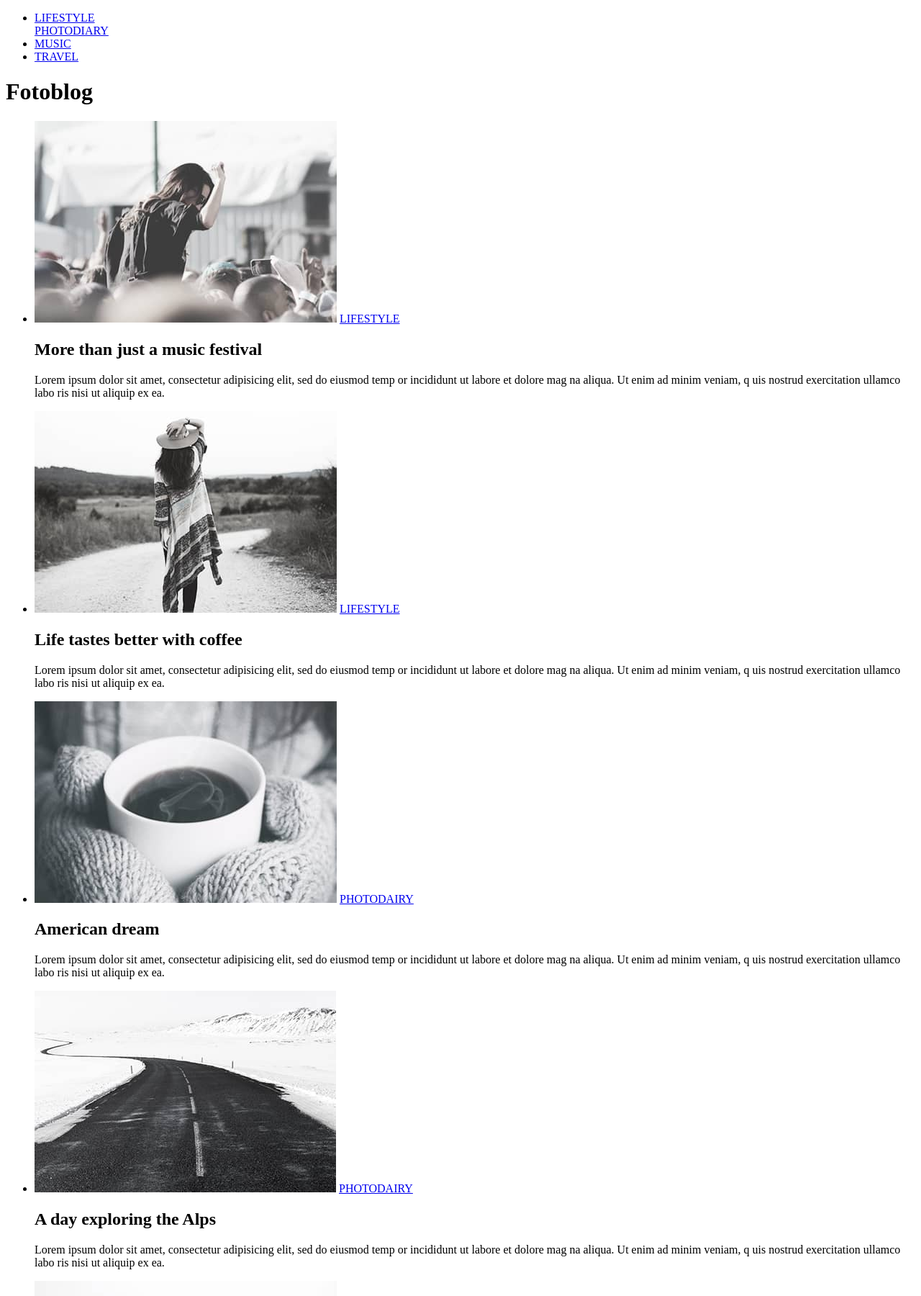
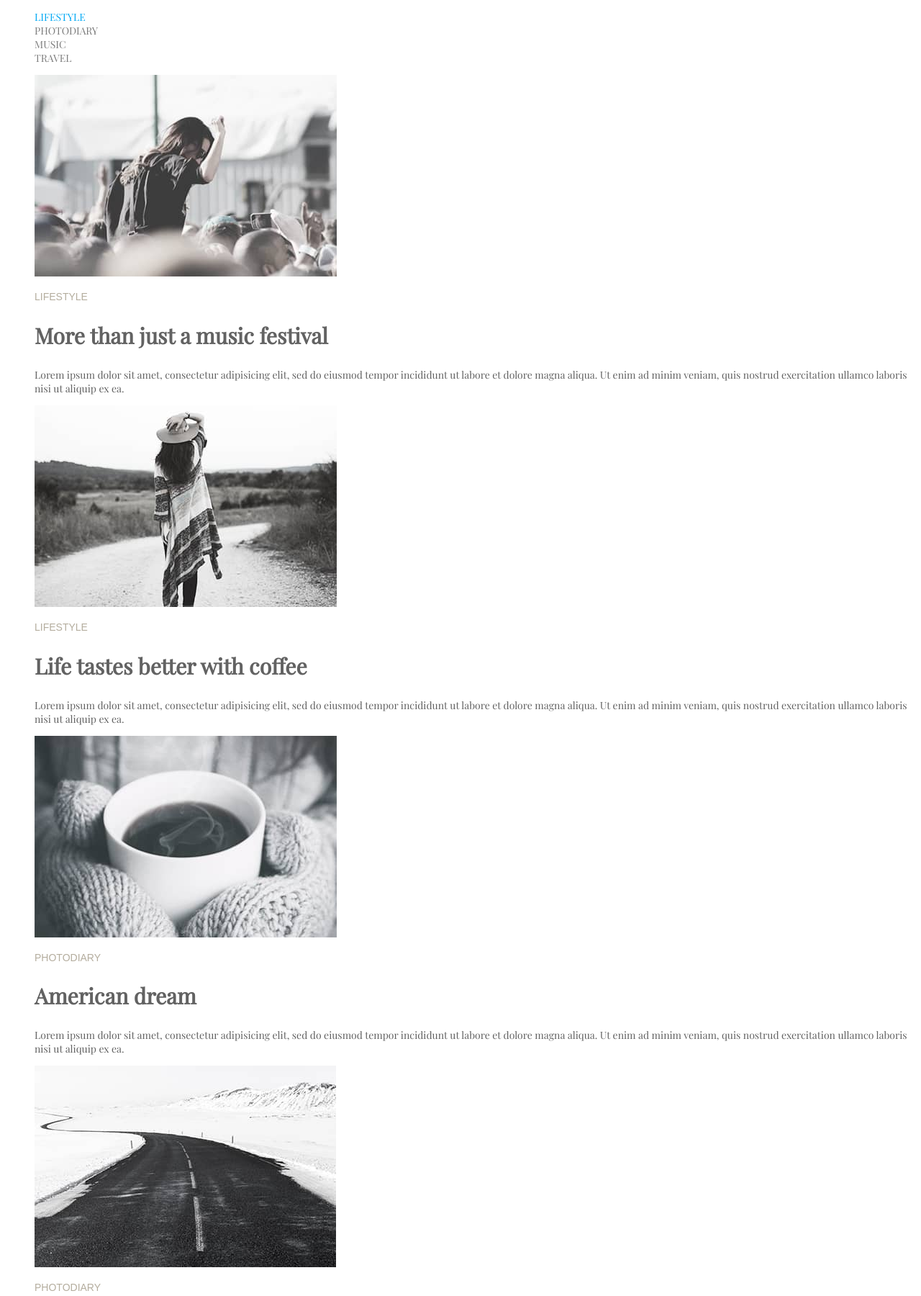
Before and after one commit to Hlib612/photoblog_new, a plain HTML site: page index.html in a window 1280 px wide. Shown: the top 1800 px of the page at 72% size. Drawn offline with nearby package versions, Linux system fonts and the light colour scheme.

Commit message:
add files and images

```diff
--- /dev/null
+++ b/css/style.css
@@ -0,0 +1,46 @@
+:root{
+    --main-text-color: #626262;
+    --accent-color: #03A9F4;
+    --bg-color: #FFFFFF;
+    --scnd-color: #B4AD9E;
+    --header-link-color: #7D7D7D;
+    --main-text-size: 14px;
+    --title-text-size: 30px;
+    }
+    body{
+    font-family: "Playfair Display", serif;
+    font-optical-sizing: auto;
+    font-weight: 400;
+    font-style: normal;
+    background-color: var(--bg-color);
+    color: var(--main-text-color);
+    font-size: var(--main-text-size);
+    }
+    ul{
+        list-style-type: none;
+    }
+    a{
+        text-decoration: none;
+    }
+    .header-link{
+        color: var(--header-link-color);
+    }
+    .header-link:hover,
+    .header-link:focus{
+        color: var(--accent-color);
+    }
+    .header-link.current{
+        color: var(--accent-color);
+    }
+    .galary-title {
+        font-size: var(--title-text-size);
+    }
+    .galary-name > a {
+        font-family: "Ubuntu", sans-serif;
+        color: var(--scnd-color);
+    }
+    /* .ubuntu-light {
+    font-family: "Ubuntu", sans-serif;
+    font-weight: 300;
+    font-style: normal;
+    } */
--- a/index.html
+++ b/index.html
@@ -1,109 +1,79 @@
 <!DOCTYPE html>
 <html lang="en">
   <head>
-    <meta charset="UTF-8">
-    <meta name="viewport" content="width=device-width, initial-scale=1.0">
+    <meta charset="UTF-8" />
+    <meta name="viewport" content="width=device-width, initial-scale=1.0" />
     <title>PHOTOBLOG</title>
+    <link rel="stylesheet" href="/css/style.css" />
+    <link rel="preconnect" href="https://fonts.googleapis.com" />
+    <link rel="preconnect" href="https://fonts.gstatic.com" crossorigin />
+    <link
+      href="https://fonts.googleapis.com/css2?family=Playfair+Display&display=swap"
+      rel="stylesheet"
+    />
   </head>
   <body>
-    <header>
-        <ul>
+    <header class="header">
+        <nav class="header-nav">
+        <ul class="header-list">
+        <li class="header-list-item">
+        <a class="header-link current" href="./">LIFESTYLE</a>
+        </li>
+        <li class="header-list-item">
+        <a class="header-link" href="./">PHOTODIARY</a>
+        </li class="header-list-item">
         <li>
-                <a href="./">LIFESTYLE</a>
-                    </li>
-                        <a href="./">PHOTODIARY</a>
+        <a class="header-link" href="./">MUSIC</a>
+        </li class="header-list-item">
         <li>
-                             <a href="./">MUSIC</a>
-                                 </li>
-                                 <li>
-                                     <a href="./">TRAVEL</a>
+        <a class="header-link" href="./">TRAVEL</a>
         </li>
         </ul>
-
+        </nav>
         </header>
 
-    <main>
-        <sectson>
-            <h1>Fotoblog</h1>
-                <ul>
-                    <li>
-                        <img src="./images/1 1 (1).jpg" alt="concert"/>
-                        <a href="./">LIFESTYLE</a>
-                        <h2>More than just a music festival</h2>
-                        <p>Lorem ipsum dolor sit amet, consectetur
-                             adipisicing elit, sed do eiusmod temp
-                             or incididunt ut labore et dolore mag
-                             na aliqua. Ut enim ad minim veniam, q
-                             uis nostrud exercitation ullamco labo
-                             ris nisi ut aliquip ex ea.</p>
+        <main class="galary">
+            <ul class="galary-list">
+            <li class="galary-list-item">
+            <img class="galary-image" src="./images/1 1 (1).jpg">
+            <p class="galary-name"><a href="./">LIFESTYLE</a></p>
+            <h2 class="galary-title">More than just a music festival</h2>
+            <p class="galary-description">Lorem ipsum dolor sit amet, consectetur adipisicing elit, sed do eiusmod tempor incididunt ut labore et dolore magna aliqua. Ut enim ad minim veniam, quis nostrud exercitation ullamco laboris nisi ut aliquip ex ea.</p>
             </li>
-                             <li>
-                                <img src="./images/1 2 (1).jpg" alt="life"/>
-                                <a href="./">LIFESTYLE</a>
-                                <h2>Life tastes better with coffee</h2>
-                                <p>Lorem ipsum dolor sit amet, consectetur
-                                     adipisicing elit, sed do eiusmod temp
-                                     or incididunt ut labore et dolore mag
-                                     na aliqua. Ut enim ad minim veniam, q
-                                     uis nostrud exercitation ullamco labo
-                                     ris nisi ut aliquip ex ea.</p>
+            <li class="galary-list-item">
+            <img class="galary-image" src="./images/1 2 (1).jpg">
+            <p class="galary-name"><a href="./">LIFESTYLE</a></p>
+            <h2 class="galary-title">Life tastes better with coffee</h2>
+            <p class="galary-description">Lorem ipsum dolor sit amet, consectetur adipisicing elit, sed do eiusmod tempor incididunt ut labore et dolore magna aliqua. Ut enim ad minim veniam, quis nostrud exercitation ullamco laboris nisi ut aliquip ex ea.</p>
             </li>
-                                    <li>
-                                        <img src="./images/2 1 (1).jpg" alt="coffee"/>
-                                        <a href="./">PHOTODAIRY</a>
-                                        <h2>American dream</h2>
-                                        <p>Lorem ipsum dolor sit amet, consectetur
-                                             adipisicing elit, sed do eiusmod temp
-                                             or incididunt ut labore et dolore mag
-                                             na aliqua. Ut enim ad minim veniam, q
-                                             uis nostrud exercitation ullamco labo
-                                             ris nisi ut aliquip ex ea.</p>
+            <li class="galary-list-item">
+            <img class="galary-image" src="./images/2 1 (1).jpg">
+            <p class="galary-name"><a href="./">PHOTODIARY</a></p>
+            <h2 class="galary-title">American dream</h2>
+            <p>Lorem ipsum dolor sit amet, consectetur adipisicing elit, sed do eiusmod tempor incididunt ut labore et dolore magna aliqua. Ut enim ad minim veniam, quis nostrud exercitation ullamco laboris nisi ut aliquip ex ea.</p>
             </li>
-                                            <li>
-                                                <img src="./images/2 2 (1).jpg" alt="Alps"/>
-                                                <a href="./">PHOTODAIRY</a>
-                                                <h2>A day exploring the Alps</h2>
-                                                <p>Lorem ipsum dolor sit amet, consectetur
-                                                     adipisicing elit, sed do eiusmod temp
-                                                     or incididunt ut labore et dolore mag
-                                                     na aliqua. Ut enim ad minim veniam, q
-                                                     uis nostrud exercitation ullamco labo
-                                                     ris nisi ut aliquip ex ea.</p>
+            <li class="galary-list-item">
+            <img class="galary-image" src="./images/2 2 (1).jpg">
+            <p class="galary-name"><a href="./">PHOTODIARY</a></p>
+            <h2 class="galary-title">A day exploring the Alps</h2>
+            <p class="galary-description">Lorem ipsum dolor sit amet, consectetur adipisicing elit, sed do eiusmod tempor incididunt ut labore et dolore magna aliqua. Ut enim ad minim veniam, quis nostrud exercitation ullamco laboris nisi ut aliquip ex ea.</p>
             </li>
-                                                    <li>
-                                                        <img src="./images/3 1 (1).jpg" alt="songs"/>
-                                                        <a href="./">LIFESTYLE</a>
-                                                        <h2>Top 10 song for running</h2>
-                                                        <p>Lorem ipsum dolor sit amet, consectetur
-                                                             adipisicing elit, sed do eiusmod temp
-                                                             or incididunt ut labore et dolore mag
-                                                             na aliqua. Ut enim ad minim veniam, q
-                                                             uis nostrud exercitation ullamco labo
-                                                             ris nisi ut aliquip ex ea.</p>
+            <li class="galary-list-item">
+            <img class="galary-image" src="./images/3 1 (1).jpg">
+            <p class="galary-name"><a href="./">LIFESTYLE</a></p>
+            <h2 class="galary-title">Top 10 song for running </h2>
+            <p class="galary-description">Lorem ipsum dolor sit amet, consectetur adipisicing elit, sed do eiusmod tempor incididunt ut labore et dolore magna aliqua. Ut enim ad minim veniam, quis nostrud exercitation ullamco laboris nisi ut aliquip ex ea.</p>
             </li>
-                                                            <li>
-                                                                <img src="./images/4 1 (1).jpg" alt="winter_day"/>
-                                                                <a href="./">LIFESTYLE</a>
-                                                                <h2>Cold winter days</h2>
-                                                                <p>Lorem ipsum dolor sit amet, consectetur
-                                                                     adipisicing elit, sed do eiusmod temp
-                                                                     or incididunt ut labore et dolore mag
-                                                                     na aliqua. Ut enim ad minim veniam, q
-                                                                     uis nostrud exercitation ullamco labo
-                                                                     ris nisi ut aliquip ex ea.</p>
+            <li class="galary-list-item">
+            <img class="galary-image" src="./images/4 1 (1).jpg">
+            <p class="galary-name"><a href="./">LIFESTYLE</a></p>
+            <h2 class="galary-title">Cold winter days</h2>
+            <p class="galary-description">Lorem ipsum dolor sit amet, consectetur adipisicing elit, sed do eiusmod tempor incididunt ut labore et dolore magna aliqua. Ut enim ad minim veniam, quis nostrud exercitation ullamco laboris nisi ut aliquip ex ea.</p>
             </li>
-
-
             </ul>
-                <button>
-                    Load more
-
-                </button>
-        </sectson>
+            <button class="galary-button">Load more</button>
             </main>
 
-    <footer>
-
-    </footer>
+    <footer></footer>
   </body>
 </html>
```
Lines whose indentation alone changed are shown as unchanged.
